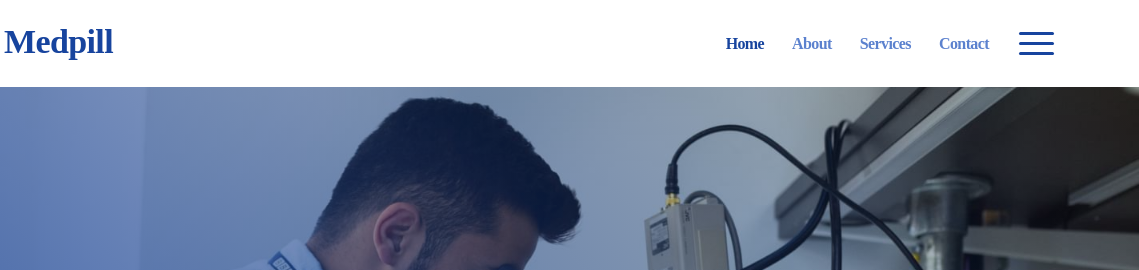
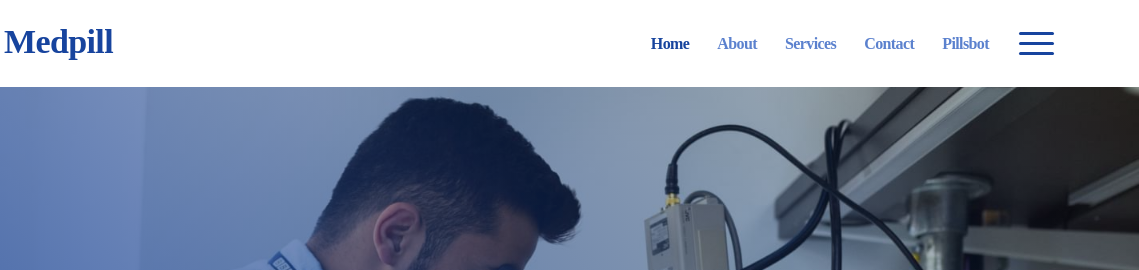
Before and after one commit to 20A31A04T2/medic, a plain HTML site: page index.html in a window 1280 px wide. Shown: the top 270 px of the page, 141-1280 px from the left. Drawn offline with Linux system fonts and the light colour scheme; a script that the page names is missing; a web font is replaced by a local one.

Commit message:
Update index.html

```diff
--- a/index.html
+++ b/index.html
@@ -41,6 +41,8 @@
           </li>
           <li class="nav-item">
             <a class="nav-link" href="contact.html">Contact</a>
+		   <li class="nav-item">
+            <a class="nav-link" href="pillsbot.html">pillsbot</a>
           </li>
         </ul>
       </div>
```
